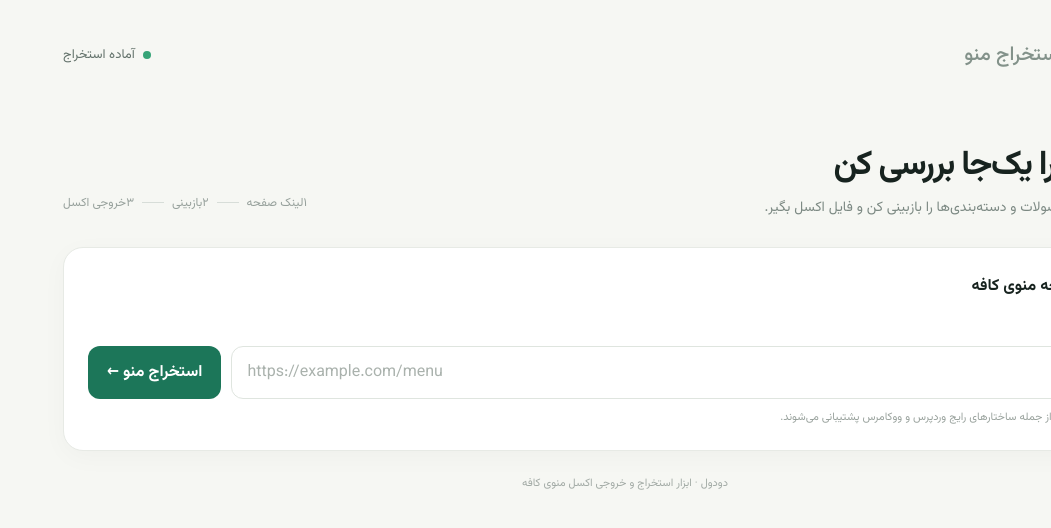
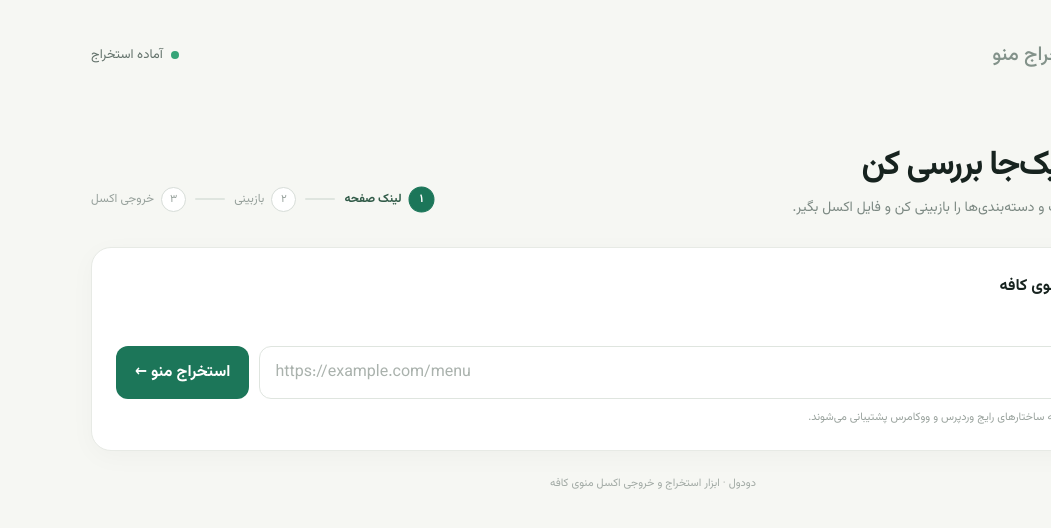
Before and after one commit to ariankrb123/dodol, a Next.js app: page / in a window 1280 px wide. Shown: the top 528 px of the page, without its empty margins (229-1280 px from the left). Built offline with nearby package versions, Linux system fonts and the light colour scheme.

Commit message:
Connect progress steps to scrape and Excel actions

```diff
--- a/app/globals.css
+++ b/app/globals.css
@@ -15,8 +15,14 @@ button { cursor:pointer; }
 .eyebrow { color:var(--green); font-size:12px; font-weight:700; letter-spacing:.04em; }
 h1 { font-size:34px; line-height:1.35; margin:7px 0 8px; letter-spacing:-.04em; }
 .subtitle { color:var(--muted); margin:0; font-size:14px; }
-.steps { display:flex; gap:8px; align-items:center; color:#97a19c; font-size:12px; white-space:nowrap; padding-bottom:7px; }
-.steps b { color:#43544c; font-weight:600; }.steps i { width:22px;height:1px;background:#d7ddd8; }
+.steps { display:flex; gap:9px; align-items:center; color:#97a19c; font-size:12px; white-space:nowrap; padding-bottom:7px; }
+.step-item { display:flex; align-items:center; gap:7px; transition:color .25s ease; }
+.step-item.active { color:#315b48; font-weight:700; }
+.step-marker { display:grid; place-items:center; width:25px; height:25px; border:1px solid #d7ddd8; border-radius:50%; background:#fff; color:#97a19c; font-size:11px; transition:background .3s ease,color .3s ease,border-color .3s ease,transform .3s ease; }
+.step-item.active .step-marker { border-color:var(--green); background:var(--green); color:white; transform:scale(1.04); }
+.steps i { position:relative; display:block; width:30px; height:2px; overflow:hidden; background:#dfe5df; border-radius:2px; }
+.steps i::after { content:""; position:absolute; inset:0; background:#25815f; transform:scaleX(0); transform-origin:right; transition:transform .4s ease; }
+.steps i.filled::after { transform:scaleX(1); }
 .panel { background:white; border:1px solid var(--line); border-radius:20px; padding:24px; box-shadow:0 6px 26px #182a1b08; }
 .panel + .panel { margin-top:22px; }
 .section-head { display:flex; align-items:center; justify-content:space-between; margin-bottom:18px; }
@@ -45,7 +51,7 @@ td { padding:13px 14px;border-top:1px solid #eef0ec;vertical-align:middle; }
 .cat { border-radius:20px;padding:5px 9px;background:#f3f1e9;color:#7b6738;font-size:11px; }
 .footer { display:flex;justify-content:space-between;align-items:center;gap:12px;margin-top:18px; }
 .footer-note { color:#8b9690;font-size:11px;line-height:1.8; }
-@media(max-width:700px){.shell{padding:22px 16px 42px}.hero{display:block}h1{font-size:27px}.steps{margin-top:20px}.row{flex-direction:column}.row .primary{width:100%}.panel{padding:18px}.footer{align-items:flex-start;flex-direction:column}.topbar{margin-bottom:30px}}
+@media(max-width:700px){.shell{padding:22px 16px 42px}.hero{display:block}h1{font-size:27px}.steps{margin-top:20px;gap:6px;font-size:10px}.steps i{width:18px}.step-item{gap:4px}.step-marker{width:22px;height:22px}.row{flex-direction:column}.row .primary{width:100%}.panel{padding:18px}.footer{align-items:flex-start;flex-direction:column}.topbar{margin-bottom:30px}}
 
 .export-actions { display:flex; align-items:center; gap:8px; flex-wrap:wrap; }
 .export-actions button { font-size:12px; padding:10px 13px; }
```
